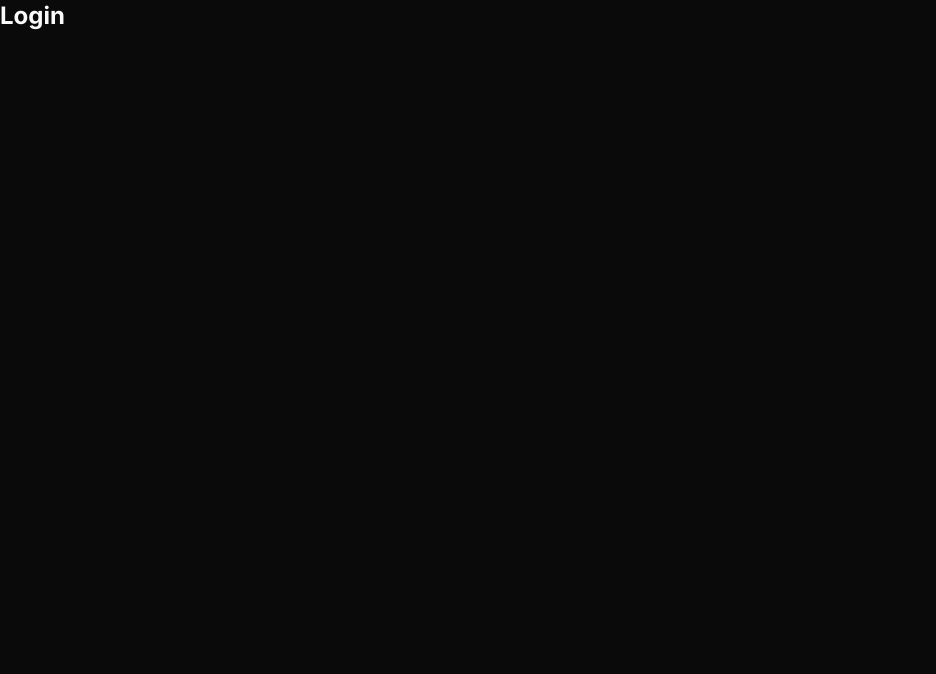
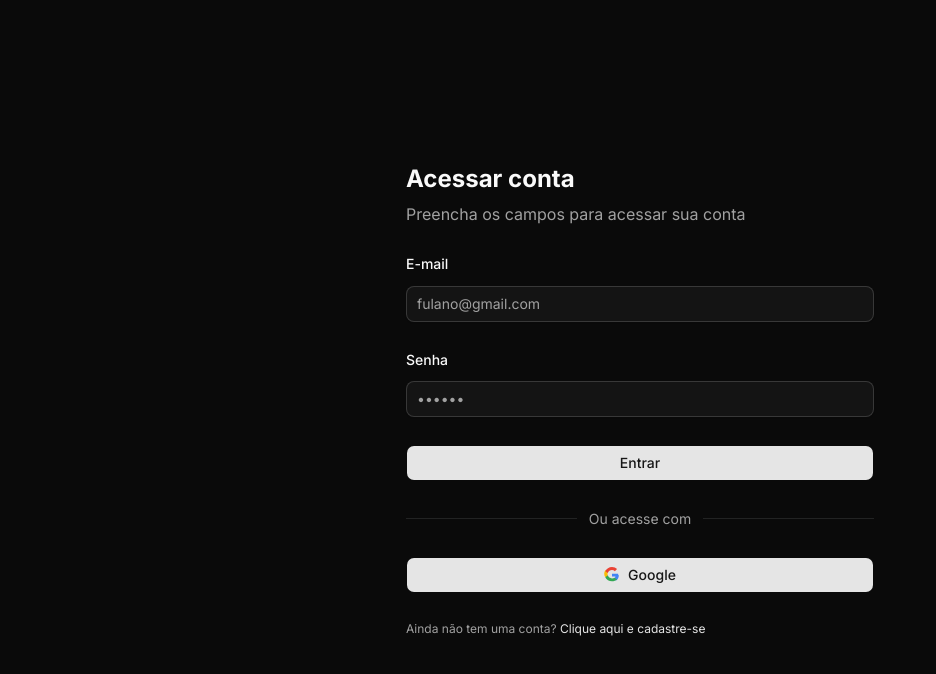
Before and after one commit to matheusribas/slot, a Next.js app: page /login in a window 1280 px wide. Shown: the top 674 px of the page, without its empty margins (0-936 px from the left). Built offline with nearby package versions, Linux system fonts and the light colour scheme.

Commit message:
feat: add page login

```diff
--- /dev/null
+++ b/app/(unprotected)/layout.tsx
@@ -0,0 +1,9 @@
+export default function Layout({ children }: LayoutProps<"/">) {
+  return (
+    <main className="flex flex-1 w-full h-full items-center justify-center">
+      <div className="flex flex-col gap-7 px-4 max-w-[500px] w-full">
+        {children}
+      </div>
+    </main>
+  );
+}
--- /dev/null
+++ b/app/(unprotected)/login/_components/FormLogin.tsx
@@ -0,0 +1,102 @@
+"use client";
+
+import {
+  Field,
+  FieldDescription,
+  FieldGroup,
+  FieldLabel,
+} from "@/components/ui/field";
+import { Input } from "@/components/ui/input";
+import { Button } from "@/components/ui/button";
+import { login } from "@/app/actions";
+import { Marker, MarkerContent } from "@/components/ui/marker";
+import { SubmitHandler, useForm } from "react-hook-form";
+import { zodResolver } from "@hookform/resolvers/zod";
+import { loginSchema, LoginType } from "@/types/login";
+
+export function FormLogin() {
+  const {
+    register,
+    handleSubmit,
+    formState: { errors },
+  } = useForm<LoginType>({
+    resolver: zodResolver(loginSchema),
+  });
+
+  const onSubmit: SubmitHandler<LoginType> = (data) => {
+    login(data);
+  };
+
+  const handleSignInGoogle = () => {
+    // TODO: Implementar login com Google
+    console.log("Sign in with Google");
+  };
+
+  return (
+    <form onSubmit={handleSubmit(onSubmit)} className="flex flex-col gap-7">
+      <FieldGroup>
+        <Field>
+          <FieldLabel htmlFor="email">E-mail</FieldLabel>
+          <Input
+            id="email"
+            {...register("email")}
+            placeholder="fulano@gmail.com"
+            aria-invalid={errors?.email ? "true" : "false"}
+          />
+          {errors?.email && (
+            <FieldDescription className="text-destructive">
+              {errors.email.message}
+            </FieldDescription>
+          )}
+        </Field>
+        <Field>
+          <FieldLabel htmlFor="password">Senha</FieldLabel>
+          <Input
+            id="password"
+            type="password"
+            placeholder="••••••"
+            {...register("password")}
+            aria-invalid={errors?.password ? "true" : "false"}
+          />
+          {errors?.password && (
+            <FieldDescription className="text-destructive">
+              {errors.password.message}
+            </FieldDescription>
+          )}
+        </Field>
+      </FieldGroup>
+
+      <Button type="submit">Entrar</Button>
+      <Marker variant="separator">
+        <MarkerContent>Ou acesse com</MarkerContent>
+      </Marker>
+      <Button type="button" className="flex gap-2" onClick={handleSignInGoogle}>
+        <svg
+          xmlns="http://www.w3.org/2000/svg"
+          viewBox="0 0 24 24"
+          width="20"
+          height="20"
+          aria-hidden="true"
+        >
+          <path
+            fill="#4285F4"
+            d="M21.35 12.27c0-.79-.07-1.55-.2-2.27H12v4.3h5.24a4.48 4.48 0 0 1-1.94 2.94v2.77h3.63c2.13-1.96 3.36-4.84 3.36-8.18Z"
+          />
+          <path
+            fill="#34A853"
+            d="M12 21.5c3.04 0 5.59-1.01 7.45-2.73l-3.63-2.77c-1.01.68-2.3 1.09-3.82 1.09-2.94 0-5.43-1.98-6.32-4.65H1.93v2.85C3.78 18.98 7.55 21.5 12 21.5Z"
+          />
+          <path
+            fill="#FBBC05"
+            d="M5.68 12.44a7.35 7.35 0 0 1 0-4.58V5.01H1.93a9.5 9.5 0 0 0 0 10.28l3.75-2.85Z"
+          />
+          <path
+            fill="#EA4335"
+            d="M12 4.5c1.65 0 3.14.57 4.31 1.69l3.24-3.24C17.59 1.13 15.04 0 12 0 7.55 0 3.78 2.52 1.93 6.19l3.75 2.85C6.57 6.48 9.06 4.5 12 4.5Z"
+          />
+        </svg>
+        Google
+      </Button>
+    </form>
+  );
+}
--- a/app/(unprotected)/login/page.tsx
+++ b/app/(unprotected)/login/page.tsx
@@ -1,14 +1,29 @@
 import { Metadata } from "next";
+import { FormLogin } from "./_components/FormLogin";
 
 export const metadata: Metadata = {
-  title: "Login | Slot",
+  title: "Acessar conta | Slot",
   description: "Encontre um horário para um serviço de forma rápida e prática.",
 };
 
 export default function LoginPage() {
   return (
-    <main className="flex flex-1 w-full">
-      <h3>Login</h3>
-    </main>
+    <>
+      <div className="flex flex-col gap-2">
+        <h3>Acessar conta</h3>
+        <p className="text-muted-foreground">
+          Preencha os campos para acessar sua conta
+        </p>
+      </div>
+
+      <FormLogin />
+
+      <p className="text-muted-foreground text-xs">
+        Ainda não tem uma conta?{" "}
+        <a href="/register" className="text-primary">
+          Clique aqui e cadastre-se
+        </a>
+      </p>
+    </>
   );
 }
--- /dev/null
+++ b/app/actions.ts
@@ -0,0 +1,17 @@
+"use server";
+
+import { LoginType } from "@/types/login";
+import { RegisterType } from "@/types/register";
+
+export async function login(data: LoginType) {
+  const email = data.email;
+  const password = data.password;
+
+  console.log("SERVER", { email, password });
+  // TODO: Validar usuário e criar sessão
+}
+
+export async function register(data: RegisterType) {
+  console.log("SERVER", { data });
+  // TODO: Criar novo usuário
+}
--- /dev/null
+++ b/components/ui/marker.tsx
@@ -0,0 +1,70 @@
+import * as React from "react"
+import { mergeProps } from "@base-ui/react/merge-props"
+import { useRender } from "@base-ui/react/use-render"
+import { cva, type VariantProps } from "class-variance-authority"
+import { cn } from "cn"
+
+const markerVariants = cva(
+  "group/marker relative flex min-h-4 w-full items-center gap-2 text-left text-sm text-muted-foreground [&_svg:not([class*='size-'])]:size-4 [a]:underline [a]:underline-offset-3 [a]:hover:text-foreground",
+  {
+    variants: {
+      variant: {
+        default: "",
+        separator:
+          "before:mr-1 before:h-px before:min-w-0 before:flex-1 before:bg-border after:ml-1 after:h-px after:min-w-0 after:flex-1 after:bg-border",
+        border: "border-b border-border pb-2",
+      },
+    },
+  }
+)
+
+function Marker({
+  className,
+  variant = "default",
+  render,
+  ...props
+}: useRender.ComponentProps<"div"> & VariantProps<typeof markerVariants>) {
+  return useRender({
+    defaultTagName: "div",
+    props: mergeProps<"div">(
+      {
+        className: cn(markerVariants({ variant, className })),
+      },
+      props
+    ),
+    render,
+    state: {
+      slot: "marker",
+      variant,
+    },
+  })
+}
+
+function MarkerIcon({ className, ...props }: React.ComponentProps<"span">) {
+  return (
+    <span
+      data-slot="marker-icon"
+      aria-hidden="true"
+      className={cn(
+        "size-4 shrink-0 [&_svg:not([class*='size-'])]:size-4",
+        className
+      )}
+      {...props}
+    />
+  )
+}
+
+function MarkerContent({ className, ...props }: React.ComponentProps<"span">) {
+  return (
+    <span
+      data-slot="marker-content"
+      className={cn(
+        "min-w-0 wrap-break-word group-data-[variant=separator]/marker:flex-none group-data-[variant=separator]/marker:text-center *:[a]:underline *:[a]:underline-offset-3 *:[a]:hover:text-foreground",
+        className
+      )}
+      {...props}
+    />
+  )
+}
+
+export { Marker, MarkerIcon, MarkerContent, markerVariants }
--- /dev/null
+++ b/types/login.ts
@@ -0,0 +1,10 @@
+import * as z from "zod";
+
+export const loginSchema = z.object({
+  email: z.email("Digite um e-mail válido"),
+  password: z
+    .string("Digite uma senha válida")
+    .min(6, "A senha deve ter pelo menos 6 caracteres")
+    .max(25, "A senha deve ter no máximo 25 caracteres"),
+});
+export type LoginType = z.infer<typeof loginSchema>;
```
Also changed, not shown: package.json (+5 -2 lines), 1 other file (tests, documents, lock files or other folders).
